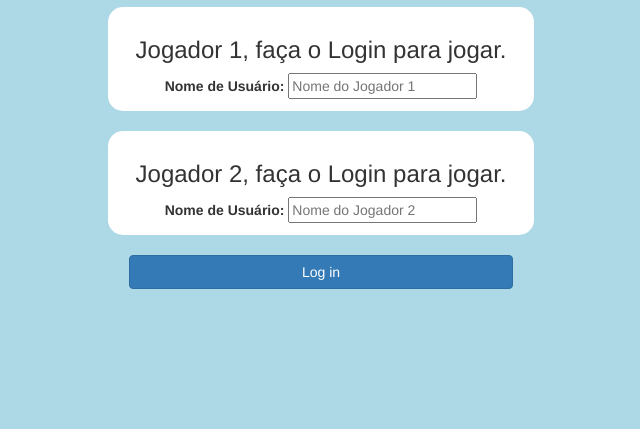
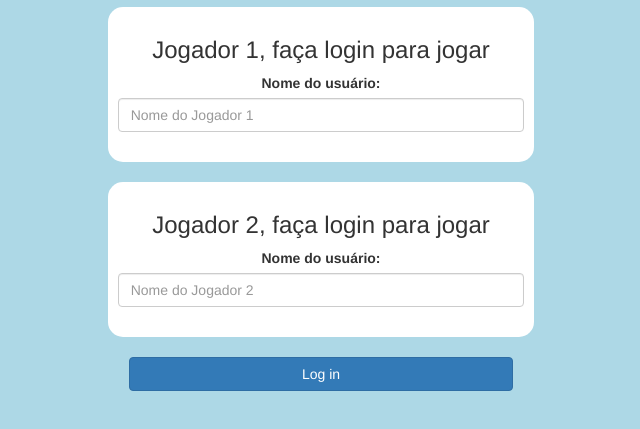
Before and after one commit to RyanPintoPassos/aula-92, a plain HTML site: page index.html in a window 1280 px wide. Shown: the part 63-492 px from the top of the page, without its empty margins (319-959 px from the left). Drawn offline with nearby package versions, Linux system fonts and the light colour scheme.

Commit message:
Add files via upload

```diff
--- a/index.html
+++ b/index.html
@@ -1,7 +1,7 @@
 <!DOCTYPE html>
 <html>
 <head>
-        <title>Adivinhe a Palavra</title>
+	<title>Guess The Word</title>
 
 <meta name="viewport" content="width=device-width, initial-scale=1">
 <link rel="stylesheet" href="https://maxcdn.bootstrapcdn.com/bootstrap/3.4.0/css/bootstrap.min.css">
@@ -10,28 +10,29 @@
 
 <link rel="stylesheet" type="text/css" href="style.css">
 
+<script src="login.js"></script>
 </head>
 <body>
 
 <center>
 	<h1>Jogo</h1>
 
-            <div class="col-lg-4 col-sn-8 col-xs-11 login_div1">
-                <h3>Jogador 1, faça o Login para jogar.</h3>
-                <label >Nome de Usuário:</label>
-                <input type="text" id="player1NameInput" class="form-contorl" placeholder="Nome do Jogador 1">
+	<div class="col-lg-4 col-sm-8 col-xs-11 login_div1">
+		<h3 >Jogador 1, faça login para jogar</h3>
+		<label >Nome do usuário:</label>
+		 <input type="text" id="player1NameInput" class="form-control" placeholder="Nome do Jogador 1">
 		 <br>
 	</div>
 <br>
-            <div class="col-lg-4 col-sn-8 col-xs-11 login_div2">
-                <h3>Jogador 2, faça o Login para jogar.</h3>
-                <label >Nome de Usuário:</label>
-                <input type="text" id="player2NameInput" class="form-contorl" placeholder="Nome do Jogador 2">
+	<div class="col-lg-4 col-sm-8 col-xs-11 login_div2">
+		<h3 >Jogador 2, faça login para jogar</h3>
+		  <label >Nome do usuário:</label>
+		 <input type="text" id="player2NameInput" class="form-control" placeholder="Nome do Jogador 2">
 		<br>
 	</div>
 	<br>
 		<button style="width:30%" class="btn btn-primary" onclick="addUser()">Log in</button>
 </center>
-        <script src="login.js"></script>
+
 </body>
 </html>
--- a/login.js
+++ b/login.js
@@ -3,8 +3,8 @@ function addUser() {
     player1Name = document.getElementById("player1NameInput").value;
     player2Name = document.getElementById("player2NameInput").value;
 
-    localStorage.getItem("player1Name", player1Name);
-    localStorage.getItem("player2Name", player2Name);
+      localStorage.setItem("player1Name", player1Name);
+      localStorage.setItem("player2Name", player2Name);
 
-    window.location = "game_page.html";
-}
+      window.location = "game_page.html";
+  }
--- a/style.css
+++ b/style.css
@@ -21,7 +21,6 @@ body
 {
 	width: 60%;
 }
-
 #wordDisplay
 {
 	letter-spacing: 5px;
```
Also changed, not shown: game_page.html (+2 -2 lines), game_page.js (+13 -11 lines). Lines whose indentation alone changed are shown as unchanged.
